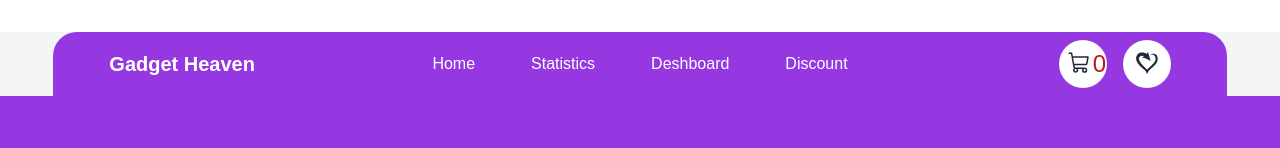
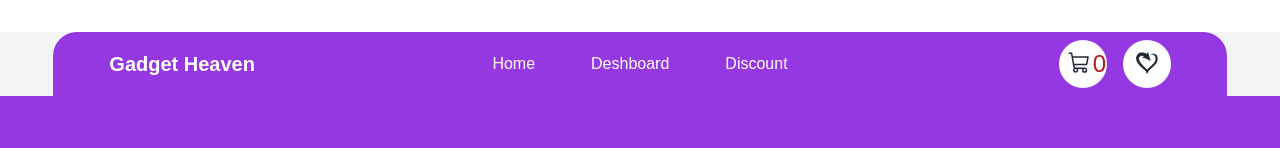
Before and after one commit to programming-hero-web-course-4/b10a8-gadget-heaven-bayzedahmedandthe, a React (Vite) app: page /product/01 in a window 1280 px wide. Shown: the top 148 px of the page. Built offline with nearby package versions, Linux system fonts and the light colour scheme.

Commit message:
README.MD

```diff
--- a/index.html
+++ b/index.html
@@ -2,9 +2,9 @@
 <html lang="en" data-theme="light">
   <head>
     <meta charset="UTF-8" />
-    <link rel="icon" type="image/svg+xml" href="/vite.svg" />
+    <link  type="favicon-16x16.png" href="" />
     <meta name="viewport" content="width=device-width, initial-scale=1.0" />
-    <title>Vite + React</title>
+    <title>  Gadget haven</title>
   </head>
   <body>
     <div id="root"></div>
--- a/src/Components/Deshboard/Deshboard.jsx
+++ b/src/Components/Deshboard/Deshboard.jsx
@@ -11,7 +11,7 @@ const Deshboard = () => {
     useEffect(() => {
         const addProduct = getAllProducts();
         setProducts(addProduct);
-    }, [])
+    }, []);
     return (
         <div>
             <div className="bg-[#9538E2]">
--- a/src/Components/Navbar/Navbar.jsx
+++ b/src/Components/Navbar/Navbar.jsx
@@ -11,7 +11,6 @@ const Navbar = () => {
     }, [])
     return (
         <div>
-            {/* Navbar section */}
             <section className="w-11/12 mx-auto bg-[#9538E2] rounded-t-3xl mt-8 ">
                 <div className="px-12 ">
                     <div className="navbar">
@@ -35,21 +34,17 @@ const Navbar = () => {
                                     tabIndex={0}
                                     className=" menu-sm dropdown-content bg-base-100 rounded-box z-[1] mt-3 w-52 p-2 shadow">
                                     <li className="text-white"><NavLink to="/">Home </NavLink></li>
-
-                                    <li className="hover:bg-fuchsia-300 hover:rounded-3xl "><a>Statistics</a></li>
-                                    <li className="hover:bg-fuchsia-300 hover:rounded-3xl "><Link to={'/deshboard'}>Deshboard</Link></li>
-                                    <li className="hover:bg-fuchsia-300 hover:rounded-3xl "><Link to='/about'>Discount</Link></li>
+                                    <li className="hover:bg-fuchsia-300 hover:rounded-3xl "><NavLink to={'/deshboard'}>Deshboard</NavLink></li>
+                                    <li className="hover:bg-fuchsia-300 hover:rounded-3xl "><NavLink to='/about'>Discount</NavLink></li>
                                 </ul>
                             </div>
                             <a className="text-xl font-bold text-white">Gadget Heaven</a>
                         </div>
                         <div className="navbar-center hidden lg:flex relative items-center">
                             <ul className=" menu-horizontal items-center  px-1">
-                                <li className="text-white px-4 py-2 hover:bg-fuchsia-700 hover:rounded-3xl"><NavLink to="/">Home </NavLink></li>
-
-                                <li className="text-white px-4 py-2 ml-6 hover:bg-fuchsia-700 hover:rounded-3xl"><NavLink to={'/statics'}>Statistics</NavLink></li>
-                                <li className="text-white px-4 py-2 ml-6 hover:bg-fuchsia-700 hover:rounded-3xl"><Link to={'/deshboard'}>Deshboard</Link></li>
-                                <li className="text-white px-4 py-2 ml-6 hover:bg-fuchsia-700 hover:rounded-3xl "><Link to='/about'>Discount</Link></li>
+                                <li className="text-white px-4 py-2 hover:bg-fuchsia-700   hover:rounded-3xl"><NavLink to="/">Home </NavLink></li>
+                                <li className="text-white px-4 py-2 ml-6 hover:bg-fuchsia-700 hover:rounded-3xl"><NavLink to={'/deshboard'}>Deshboard</NavLink></li>
+                                <li className="text-white px-4 py-2 ml-6 hover:bg-fuchsia-700 hover:rounded-3xl "><NavLink to='/about'>Discount</NavLink></li>
                             </ul>
                         </div>
                         <div className="navbar-end flax gap-4">
@@ -61,8 +56,6 @@ const Navbar = () => {
                     </div>
                 </div>
             </section>
-            {/* Banner section */}
-
         </div>
     );
 };
--- a/src/Components/Product/Product.jsx
+++ b/src/Components/Product/Product.jsx
@@ -5,13 +5,7 @@ import { Link } from "react-router-dom";
 
 
 const Product = ({product}) => {
-    console.log(product);
-
     const {product_image, product_title, price, product_id } = product || {};
-    // const navigate = useNavigate
-    // const handleDetail = () => {
-    //     navigate(`/product/${product_id}`)
-    // };
     return (
         <div className="bg-white p-4 rounded-xl ">
             <img className=" rounded-xl lg:h-[170px] flex mx-auto w-full" src={product_image} alt="" />
--- a/src/Components/ProductDetails/ProductDetails.jsx
+++ b/src/Components/ProductDetails/ProductDetails.jsx
@@ -2,7 +2,7 @@ import { useLoaderData, useParams } from "react-router-dom";
 import { FaDollarSign } from "react-icons/fa6";
 import { PiShoppingCart } from "react-icons/pi";
 import { GiSelfLove } from "react-icons/gi";
-import { addProducts, addWishList } from "../../Utils";
+import { addProducts, addWishList} from "../../Utils";
 import { useState } from "react";
 
 const ProductDetails = () => {
@@ -16,7 +16,8 @@ const ProductDetails = () => {
         addProducts(product)
     }
     const handleAddWish = (product) => {
-        addWishList(product)
+        addWishList(product);
+
     }
     return (
         <div >
@@ -57,7 +58,7 @@ const ProductDetails = () => {
                         <div className="flex items-center gap-3 pt-4">
                             <button
                             onClick={() => handleAdd(product)}
-                                className="font-bold flex items-center gap-2 bg-[#9538E2] px-4 py-2 rounded-3xl text-white">Add to cart <p className="text-2xl"><PiShoppingCart /></p></button>
+                                className="font-bold flex items-center gap-2 hover:border-[#9538E2] bg-[#9538E2] hover:text-[#9538E2] hover:bg-gray-300 hover: px-4 py-2 rounded-3xl text-white">Add to cart <p className="text-2xl"><PiShoppingCart /></p></button>
                             <button
                              onClick={() => handleAddWish(product)}
                              className="border-2 rounded-full p-3"><GiSelfLove /></button>
--- a/src/Components/Statistics/Statistics.jsx
+++ /dev/null
@@ -1,19 +0,0 @@
-
-const Statistics = () => {
-    return (
-        <div className="w-11/12 mx-auto">
-            <div className="bg-[#9538E2]">
-                <h2 className="text-white font-bold text-3xl pt-10  text-center">Statistic</h2>
-                <p className="text-white text-center py-4">
-                    Explore the latest gadgts that will take your experience to <br /> the next lavel. From smart devices to that coolest accessories, <br /> we have it all
-                </p>
-
-
-            </div>
-            <h3 className="font-bold text-2xl py-4">Statistic</h3>
-            <h1 className="text-center font-bold text-4xl text-[#9538E2] pb-12">No data to show Statistic</h1>
-        </div>
-    );
-};
-
-export default Statistics;
--- a/src/Components/productCards/ProductCards.jsx
+++ b/src/Components/productCards/ProductCards.jsx
@@ -5,7 +5,6 @@ import { useEffect, useState } from "react";
 
 const ProductCards = () => {
     const data = useLoaderData();
-    console.log(data);
     const {category} = useParams();
     const [product, setProduct] = useState([]);
     useEffect(() => {
--- a/src/Utils/index.js
+++ b/src/Utils/index.js
@@ -1,3 +1,4 @@
+import { useState } from "react";
 import toast from "react-hot-toast";
 
 const getAllProducts = () => {
@@ -46,4 +47,5 @@ const addWishList = (product) => {
     toast.success('Wish Successfull')
 }
 
-export { addProducts, getAllProducts, addWishList,getWishList  }
+
+export { addProducts, getAllProducts, addWishList,getWishList }
--- a/src/main.jsx
+++ b/src/main.jsx
@@ -11,7 +11,6 @@ import Error from './Components/Error/Error';
 import ProductDetails from './Components/ProductDetails/ProductDetails';
 import Deshboard from './Components/Deshboard/Deshboard';
 import ProductCards from './Components/productCards/ProductCards';
-import Statistic from './Components/Statistics/Statistics'
 import WishList from './Components/WishList/WishList';
 import AboutUs from './Components/AboutUs/AboutUs';
 const router = createBrowserRouter([
@@ -48,10 +47,6 @@ const router = createBrowserRouter([
         element: <Deshboard></Deshboard>
       },
       {
-        path: "/statics",
-        element: <Statistic></Statistic>
-      },
-      {
         path: "/wishlist",
         element: <WishList></WishList>
       },
```
Also changed, not shown: public/favicon-16x16.png (renamed from src/assets/favicon-16x16.png), 1 other file (tests, documents, lock files or other folders).
